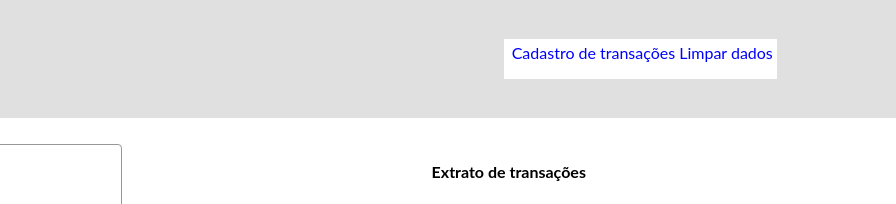
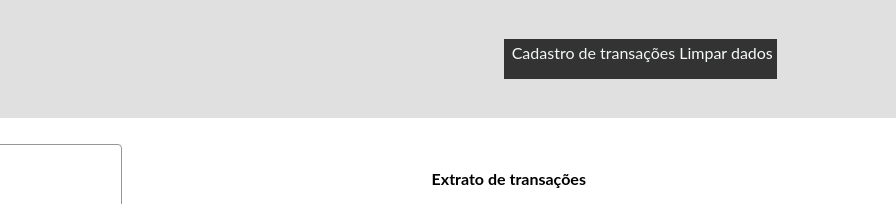
Before and after one commit to AlexHGama/projeto_ind, a website: page index.html in a window 1280 px wide. Shown: the top 204 px of the page, 384-1280 px from the left. Drawn offline with Linux system fonts and the light colour scheme.

Commit message:
atualizar

```diff
--- a/asset/css/style.css
+++ b/asset/css/style.css
@@ -53,7 +53,7 @@ img {
 .caixa_menu {
   display: flex;
   align-items: center;
-  background-color: white;
+  background-color: #333;
   height: 40px;
 }
 
@@ -232,7 +232,7 @@ option {
 }
 .Extrato_de_transacoes {
     display: flex;
-    margin-top: 18px;
+    margin-top: 25px;
     font-size: initial;
     justify-content: center;
 }
@@ -366,7 +366,7 @@ th {
   .Extrato_de_transacoes {
     display: flex;
     justify-content: center;
-    margin-top: 43px;
+    margin-top: 25px;
   }
 
   .caixa_principal {
@@ -418,7 +418,7 @@ th {
 
   }
 
-  .hamburguer, .fechar {
+  .hamburguer,.fechar {
     display: block;
   }
 
@@ -440,6 +440,8 @@ th {
   .lista_menu .divisor {
     display: none;
   }
+
+
 
   .hamburguer.fechar {
     display: block;
@@ -515,7 +517,7 @@ th {
 
   .Extrato_de_transacoes {
 
-    margin-top: 50px;
+    margin-top: 30px;
   }
 
   .msgtransacoes {
--- a/index.html
+++ b/index.html
@@ -30,14 +30,14 @@
                   X
                 </div>
                 <div>
-                  <a class="llmercadoria"  style="color: blue"; onclick="dirc_cursor_nome_mercadoria()">Cadastro de transações</a>
+                  <a class="llmercadoria"  style="color: rgb(243, 247, 247)"; onclick="dirc_cursor_nome_mercadoria()">Cadastro de transações </a>
                 </div>
-                <ul class="divisor">
+                <!--<ul class="divisor">-->
                 <div>
-                  <a class="Limpar_dados"  style="color: blue" ; onclick="limpar()">Limpar dados</a>
+                  <a class="Limpar_dados"  style="color: rgb(248, 251, 252)"; onclick="limpar()">Limpar dados</a>
                 </div>
               </div>
-            </div>
+          </div>
 
         </div>
 
```
